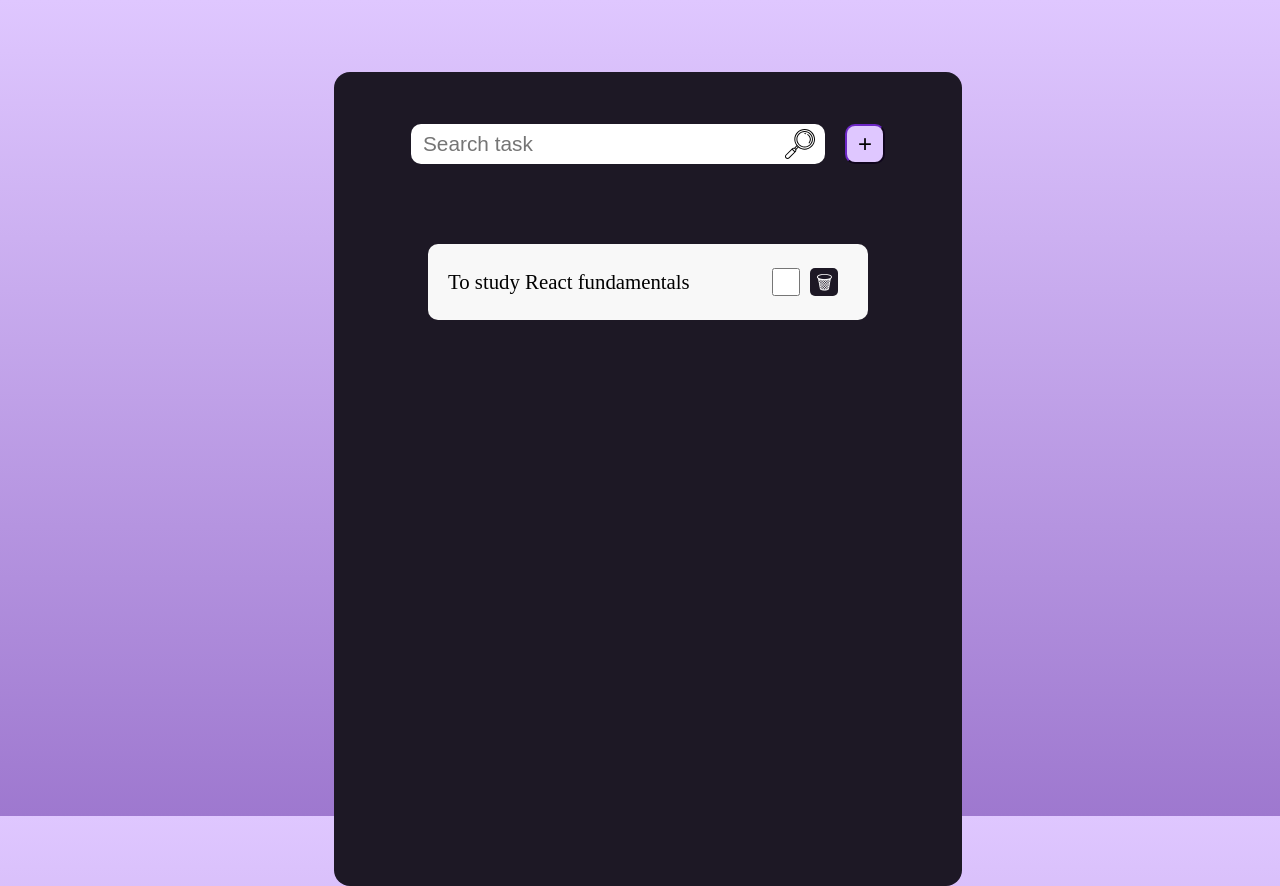
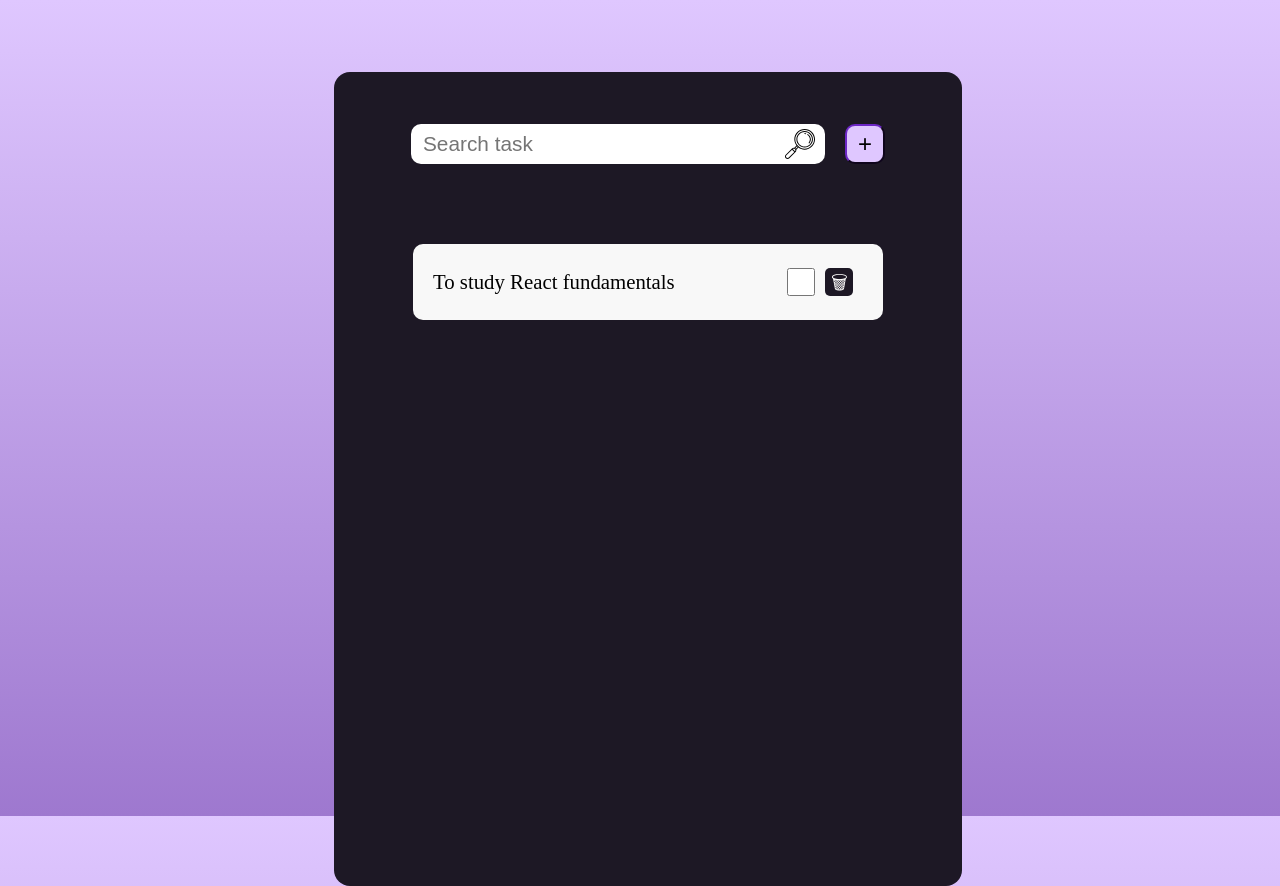
Before and after one commit to medicsera/Web, a website: page index.html in a window 1280 px wide. Drawn offline with nearby package versions, Linux system fonts and the light colour scheme.

Commit message:
the location of the objects is aligned

```diff
--- a/scss/components/_modal.scss
+++ b/scss/components/_modal.scss
@@ -38,6 +38,7 @@
                 width: 280px;
                 padding-left: 20px;
                 font-size: $stat-font-size;
+                outline: none;
             }
 
             .modal-task-btns{
--- a/scss/components/_search-form.scss
+++ b/scss/components/_search-form.scss
@@ -5,6 +5,7 @@
 .search-task-form{
     @include flex-center;
     height: 40px;
+    max-width: 560px;
     margin-right: 20px;
     padding-top: 20px;
 
--- a/scss/components/_task-item.scss
+++ b/scss/components/_task-item.scss
@@ -2,17 +2,18 @@
 @use "../utils/mixins" as *;
 
 .task{
-    padding: 60px 20px 20px;
+    padding: 60px 20px;
     font-size: $stat-font-size;
     display: inline-block;
-    margin: 0 50px;
-
+    max-width: 560px;
+    display: grid;
+    justify-content: center;
 
     &-item{
         @include flex-center;
         @include border;
         align-items: center;
-        width: 440px;
+        width: 470px;
         height: 76px;
         background: $color-bg;
         justify-content: space-between;
```
Also changed, not shown: styles/style.css, 1 other file.
